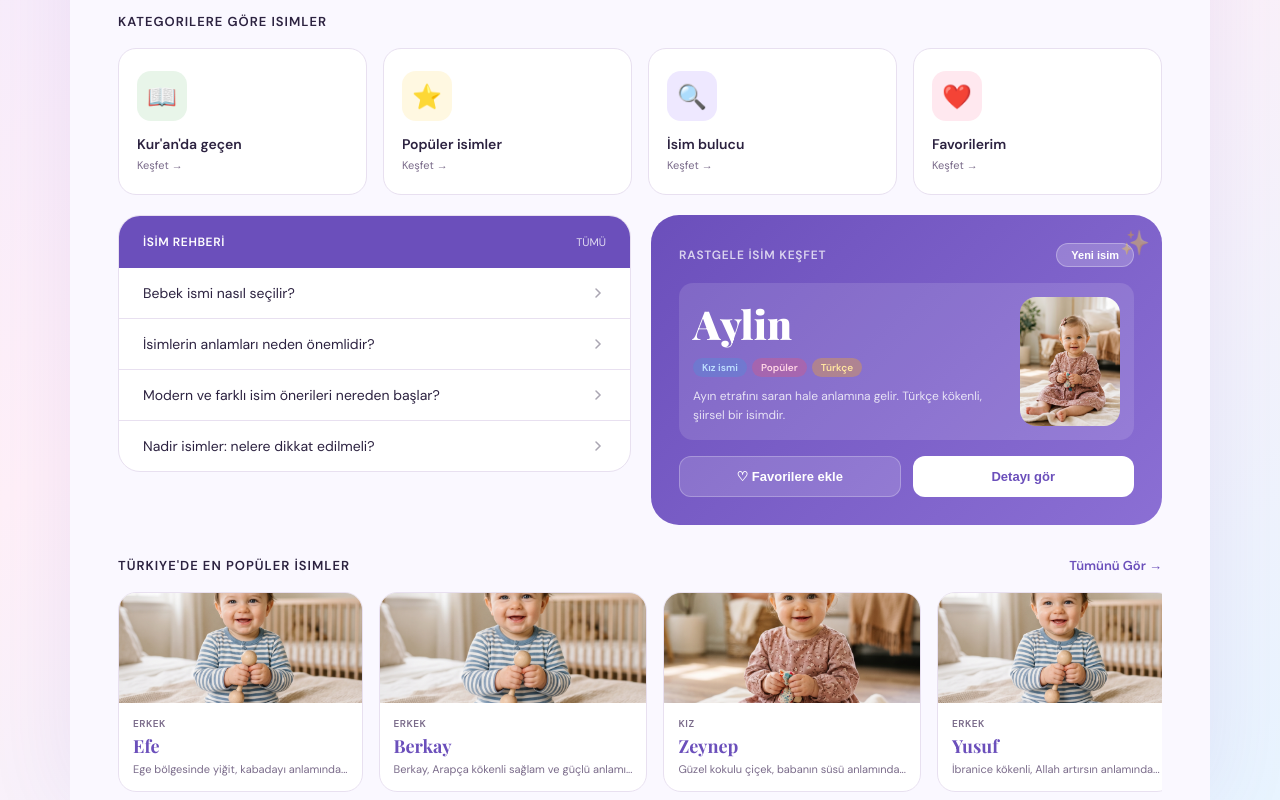
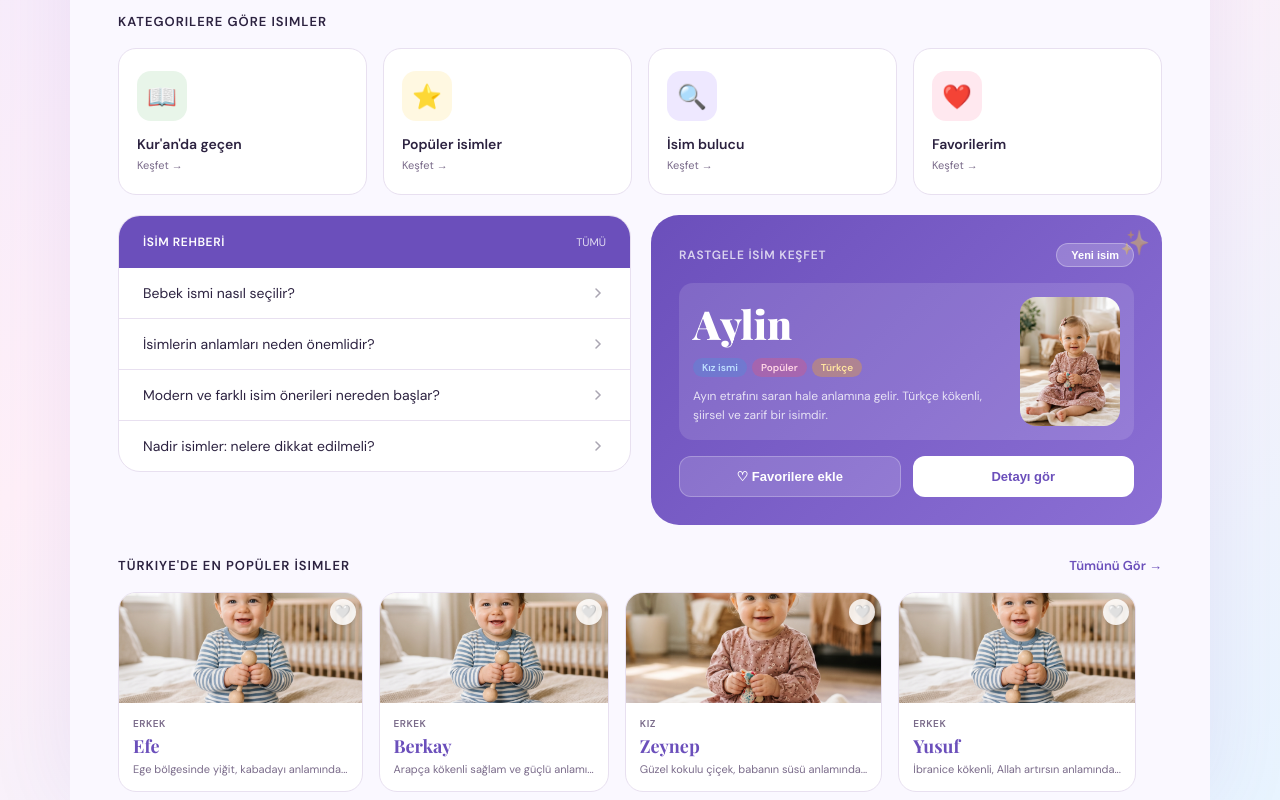
Before and after one commit to afeyza/yenidogan-app, a React (Vite) app: page / in a window 1280 px wide. Shown: the part 766-1566 px from the top of the page. Built offline with nearby package versions, Linux system fonts and the light colour scheme.

Commit message:
Feat: Favori yonetimi, Context API ve LocalStorage senkronizasyonu

```diff
--- a/src/App.tsx
+++ b/src/App.tsx
@@ -1,18 +1,21 @@
 import { BrowserRouter, Routes, Route } from 'react-router-dom';
 import Layout from './components/layout/Layout';
 import { Home } from './pages/Home';
-import { Favorites } from './pages/Favorites'; // Yeni bileşeni import et
+import { Favorites } from './pages/Favorites';
+import { FavoritesProvider } from './context/FavoritesContext';
 
 function App() {
   return (
+    <FavoritesProvider>
       <BrowserRouter>
         <Routes>
           <Route path="/" element={<Layout />}>
             <Route index element={<Home />} />
-          <Route path="favorites" element={<Favorites />} /> {/* Yeni rotamız */}
+            <Route path="favorites" element={<Favorites />} />
           </Route>
         </Routes>
       </BrowserRouter>
+    </FavoritesProvider>
   );
 }
 
--- /dev/null
+++ b/src/context/FavoritesContext.tsx
@@ -0,0 +1,60 @@
+import { createContext, useContext, useState, useEffect } from 'react';
+import type { ReactNode } from 'react';
+import { namesData } from '../data/namesData';
+import type { NameItem } from '../data/namesData';
+
+interface FavoritesContextType {
+  favorites: NameItem[];
+  toggleFavorite: (id: number) => void;
+  isFavorite: (id: number) => boolean;
+}
+
+const FavoritesContext = createContext<FavoritesContextType | undefined>(undefined);
+
+export const FavoritesProvider = ({ children }: { children: ReactNode }) => {
+  const [favorites, setFavorites] = useState<NameItem[]>(() => {
+    const saved = localStorage.getItem('yenidogan_favorites');
+    if (saved) {
+      try {
+        return JSON.parse(saved);
+      } catch (e) {
+        return [];
+      }
+    }
+    return [];
+  });
+
+  useEffect(() => {
+    localStorage.setItem('yenidogan_favorites', JSON.stringify(favorites));
+  }, [favorites]);
+
+  const toggleFavorite = (id: number) => {
+    setFavorites(prev => {
+      const exists = prev.find(item => item.id === id);
+      if (exists) {
+        return prev.filter(item => item.id !== id);
+      } else {
+        const itemToAdd = namesData.find(item => item.id === id);
+        return itemToAdd ? [...prev, itemToAdd] : prev;
+      }
+    });
+  };
+
+  const isFavorite = (id: number) => {
+    return favorites.some(item => item.id === id);
+  };
+
+  return (
+    <FavoritesContext.Provider value={{ favorites, toggleFavorite, isFavorite }}>
+      {children}
+    </FavoritesContext.Provider>
+  );
+};
+
+export const useFavorites = () => {
+  const context = useContext(FavoritesContext);
+  if (context === undefined) {
+    throw new Error('useFavorites must be used within a FavoritesProvider');
+  }
+  return context;
+};
--- /dev/null
+++ b/src/data/namesData.ts
@@ -0,0 +1,26 @@
+export interface NameItem {
+  id: number;
+  n: string;
+  g: 'Kız' | 'Erkek';
+  t1: string;
+  t2: string;
+  t3: string;
+  m: string;
+  desc?: string;
+}
+
+export const namesData: NameItem[] = [
+  { id: 1, n: "Aylin", g: "Kız", t1: "Kız ismi", t2: "Popüler", t3: "Türkçe", m: "Ayın etrafını saran hale anlamına gelir. Türkçe kökenli, şiirsel ve zarif bir isimdir." },
+  { id: 2, n: "Miraç", g: "Erkek", t1: "Erkek ismi", t2: "Dini", t3: "Arapça", m: "Hz. Muhammed'in göğe yükselişini ifade eden Arapça kökenli, maneviyatı yüksek bir isimdir." },
+  { id: 3, n: "Defne", g: "Kız", t1: "Kız ismi", t2: "Doğa", t3: "Türkçe", m: "Defne bitkisinin adından gelen, zafer ve şeref simgesi olan, doğa temalı güzel bir isimdir." },
+  { id: 4, n: "Kaan", g: "Erkek", t1: "Erkek ismi", t2: "Güçlü", t3: "Türkçe", m: "Hükümdar, han anlamına gelen Türkçe kökenli güçlü bir isimdir." },
+  { id: 5, n: "İrem", g: "Kız", t1: "Kız ismi", t2: "Popüler", t3: "Arapça", m: "Cennet bahçesi anlamına gelen, Arapça kökenli hoş bir isimdir." },
+  { id: 6, n: "Alp", g: "Erkek", t1: "Erkek ismi", t2: "Nadir", t3: "Türkçe", m: "Yiğit, cesur, kahraman anlamına gelen saf Türkçe bir isimdir." },
+  { id: 7, n: "Nisan", g: "Kız", t1: "Kız ismi", t2: "Mevsim", t3: "Türkçe", m: "İlkbaharın güzel ayı, yağmur ve tazelik simgesi bir isimdir." },
+  { id: 8, n: "Efe", g: "Erkek", t1: "Erkek ismi", t2: "Popüler", t3: "Türkçe", m: "Ege bölgesinde yiğit, kabadayı anlamında güçlü ve tarihi bir isimdir.", desc: "Ege bölgesinde yiğit, kabadayı anlamında..." },
+  { id: 9, n: "Berkay", g: "Erkek", t1: "Erkek ismi", t2: "Güçlü", t3: "Arapça", m: "Arapça kökenli sağlam ve güçlü anlamına gelen etkileyici bir isimdir.", desc: "Arapça kökenli sağlam ve güçlü anlamı..." },
+  { id: 10, n: "Zeynep", g: "Kız", t1: "Kız ismi", t2: "Popüler", t3: "Arapça", m: "Güzel kokulu çiçek, babanın süsü anlamında klasik ve zarif bir isimdir.", desc: "Güzel kokulu çiçek, babanın süsü anlamında..." },
+  { id: 11, n: "Yusuf", g: "Erkek", t1: "Erkek ismi", t2: "Dini", t3: "İbranice", m: "İbranice kökenli, Allah artırsın inleyen, temizliği ve güzelliği simgeleyen isimdir.", desc: "İbranice kökenli, Allah artırsın anlamında..." },
+];
+
+export const popularNameIds = [8, 9, 10, 11];
--- a/src/index.css
+++ b/src/index.css
@@ -362,3 +362,32 @@ body{font-family:'DM Sans',sans-serif;background:#FAF8FF;color:var(--text);max-w
 
 .empty-state { text-align: center; padding: 60px 20px; color: var(--muted); }
 .empty-icon { font-size: 48px; margin-bottom: 12px; opacity: 0.5; }
+
+/* --- FAVORITE BUTTON COMPONENT --- */
+.pop-card { position: relative; } /* Ensure absolute positioning applies inside */
+.card-fav-btn {
+  position: absolute;
+  top: 6px;
+  right: 6px;
+  width: 26px;
+  height: 26px;
+  background: rgba(255, 255, 255, 0.85);
+  border-radius: 50%;
+  display: flex;
+  align-items: center;
+  justify-content: center;
+  font-size: 13px;
+  color: #ccc;
+  cursor: pointer;
+  border: none;
+  box-shadow: 0 2px 4px rgba(0,0,0,0.1);
+  transition: all 0.2s;
+  z-index: 10;
+}
+.card-fav-btn:hover {
+  transform: scale(1.1);
+  background: #fff;
+}
+.card-fav-btn.active {
+  color: var(--pink);
+}
--- a/src/pages/Favorites.tsx
+++ b/src/pages/Favorites.tsx
@@ -1,20 +1,7 @@
-import { useState } from 'react';
-
-// Şimdilik arayüzü görmek için sahte (mock) veri kullanıyoruz.
-// İleride burayı Context API veya Global State (Zustand/Redux) ile besleyeceğiz.
-const initialFavorites = [
-  { id: 1, n: "Aylin", g: "Kız", m: "Ayın etrafını saran hale anlamına gelir. Türkçe kökenli, şiirsel ve zarif bir isimdir." },
-  { id: 2, n: "Miraç", g: "Erkek", m: "Hz. Muhammed'in göğe yükselişini ifade eden Arapça kökenli, maneviyatı yüksek bir isimdir." },
-  { id: 3, n: "Defne", g: "Kız", m: "Defne bitkisinin adından gelen, zafer ve şeref simgesi olan, doğa temalı güzel bir isimdir." }
-];
+import { useFavorites } from '../context/FavoritesContext';
 
 export const Favorites = () => {
-  const [favorites, setFavorites] = useState(initialFavorites);
-
-  // Favorilerden silme fonksiyonu
-  const handleRemove = (id: number) => {
-    setFavorites(favorites.filter(fav => fav.id !== id));
-  };
+  const { favorites, toggleFavorite } = useFavorites();
 
   return (
     <div className="fav-page">
@@ -40,7 +27,7 @@ export const Favorites = () => {
 
               <button
                 className="remove-fav-btn"
-                onClick={() => handleRemove(fav.id)}
+                onClick={() => toggleFavorite(fav.id)}
                 title="Favorilerden Çıkar"
               >
                 ✖
--- a/src/pages/Home.tsx
+++ b/src/pages/Home.tsx
@@ -1,18 +1,12 @@
 import { useState } from 'react';
 import { useNavigate } from 'react-router-dom';
-
-const namesData = [
-  { n: "Aylin", t1: "Kız ismi", t2: "Popüler", t3: "Türkçe", m: "Ayın etrafını saran hale anlamına gelir. Türkçe kökenli, şiirsel bir isimdir." },
-  { n: "Miraç", t1: "Erkek ismi", t2: "Dini", t3: "Arapça", m: "Hz. Muhammed'in göğe yükselişini ifade eden Arapça kökenli bir isimdir." },
-  { n: "Defne", t1: "Kız ismi", t2: "Doğa", t3: "Türkçe", m: "Defne bitkisinin adından gelen, zafer ve şeref simgesi olan güzel bir isimdir." },
-  { n: "Kaan", t1: "Erkek ismi", t2: "Güçlü", t3: "Türkçe", m: "Hükümdar, han anlamına gelen Türkçe kökenli güçlü bir isimdir." },
-  { n: "İrem", t1: "Kız ismi", t2: "Popüler", t3: "Arapça", m: "Cennet bahçesi anlamına gelen, Arapça kökenli hoş bir isimdir." },
-  { n: "Alp", t1: "Erkek ismi", t2: "Nadir", t3: "Türkçe", m: "Yiğit, cesur, kahraman anlamına gelen saf Türkçe bir isimdir." },
-  { n: "Nisan", t1: "Kız ismi", t2: "Mevsim", t3: "Türkçe", m: "İlkbaharın güzel ayı, yağmur ve tazelik simgesi bir isimdir." },
-];
+import { namesData, popularNameIds } from '../data/namesData';
+import { useFavorites } from '../context/FavoritesContext';
 
 export const Home = () => {
   const navigate = useNavigate();
+  const { toggleFavorite, isFavorite } = useFavorites();
+
   const [currentNameIndex, setCurrentNameIndex] = useState(0);
   const currentName = namesData[currentNameIndex];
 
@@ -141,7 +135,16 @@ export const Home = () => {
               <div className={`baby-img-placeholder ai-bebek ${currentName.t1 === 'Kız ismi' ? 'ai-kiz' : 'ai-erkek'}`}></div>
             </div>
             <div className="name-actions">
-              <button className="action-btn action-fav">♡ Favorilere ekle</button>
+              <button
+                className="action-btn action-fav"
+                onClick={() => toggleFavorite(currentName.id)}
+                style={{
+                  background: isFavorite(currentName.id) ? "var(--pink)" : "rgba(255,255,255,.15)",
+                  borderColor: isFavorite(currentName.id) ? "var(--pink)" : "rgba(255,255,255,.25)"
+                }}
+              >
+                {isFavorite(currentName.id) ? "❤️ Favorilerden çıkar" : "♡ Favorilere ekle"}
+              </button>
               <button className="action-btn action-detail" onClick={() => handleAction(`${currentName.n} ismi hakkında detaylı bilgi ver`)}>Detayı gör</button>
             </div>
           </div>
@@ -155,38 +158,26 @@ export const Home = () => {
           <span className="see-all" onClick={() => handleAction("Türkiye'de en popüler bebek isimlerini listele")}>Tümünü Gör →</span>
         </div>
         <div className="popular-scroll">
-          <div className="pop-card" onClick={() => handleAction('Efe ismi anlamı ve kökeni')}>
-            <div className="pop-card-img ai-bebek ai-erkek"></div>
-            <div className="pop-card-body">
-              <div className="pop-gender">ERKEK</div>
-              <div className="pop-name">Efe</div>
-              <div className="pop-desc">Ege bölgesinde yiğit, kabadayı anlamında...</div>
-            </div>
-          </div>
-          <div className="pop-card" onClick={() => handleAction('Berkay ismi anlamı ve kökeni')}>
-            <div className="pop-card-img ai-bebek ai-erkek"></div>
-            <div className="pop-card-body">
-              <div className="pop-gender">ERKEK</div>
-              <div className="pop-name">Berkay</div>
-              <div className="pop-desc">Berkay, Arapça kökenli sağlam ve güçlü anlamı...</div>
-            </div>
-          </div>
-          <div className="pop-card" onClick={() => handleAction('Zeynep ismi anlamı ve kökeni')}>
-            <div className="pop-card-img ai-bebek ai-kiz"></div>
-            <div className="pop-card-body">
-              <div className="pop-gender">KIZ</div>
-              <div className="pop-name">Zeynep</div>
-              <div className="pop-desc">Güzel kokulu çiçek, babanın süsü anlamında...</div>
-            </div>
-          </div>
-          <div className="pop-card" onClick={() => handleAction('Yusuf ismi anlamı ve kökeni')}>
-            <div className="pop-card-img ai-bebek ai-erkek"></div>
-            <div className="pop-card-body">
-              <div className="pop-gender">ERKEK</div>
-              <div className="pop-name">Yusuf</div>
-              <div className="pop-desc">İbranice kökenli, Allah artırsın anlamında...</div>
-            </div>
-          </div>
+          {popularNameIds.map(id => {
+            const popName = namesData.find(n => n.id === id);
+            if (!popName) return null;
+            return (
+              <div className="pop-card" key={popName.id} onClick={() => handleAction(`${popName.n} ismi anlamı ve kökeni`)}>
+                <button
+                  className={`card-fav-btn ${isFavorite(popName.id) ? 'active' : ''}`}
+                  onClick={(e) => { e.stopPropagation(); toggleFavorite(popName.id); }}
+                >
+                  {isFavorite(popName.id) ? "❤️" : "🤍"}
+                </button>
+                <div className={`pop-card-img ai-bebek ${popName.g === 'Kız' ? 'ai-kiz' : 'ai-erkek'}`}></div>
+                <div className="pop-card-body">
+                  <div className="pop-gender">{popName.g.toUpperCase()}</div>
+                  <div className="pop-name">{popName.n}</div>
+                  <div className="pop-desc">{popName.desc || popName.m}</div>
+                </div>
+              </div>
+            );
+          })}
         </div>
       </div>
     </>
```
Lines whose indentation alone changed are shown as unchanged.
